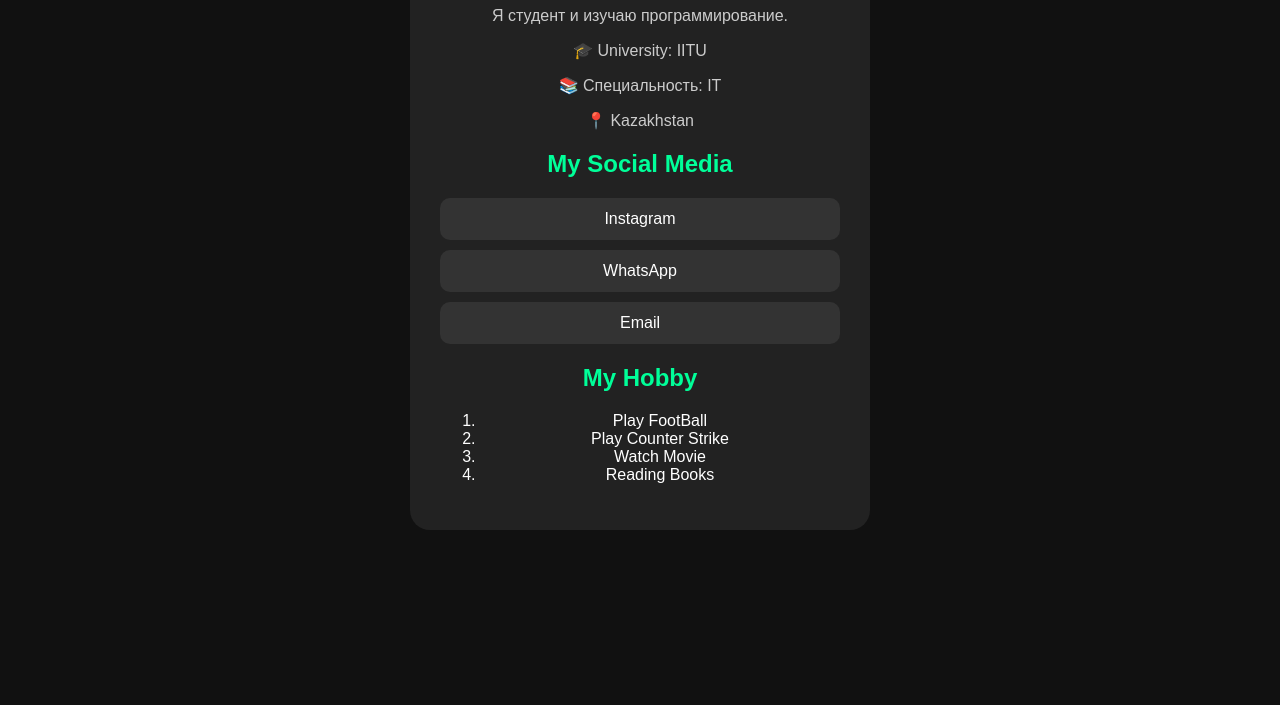
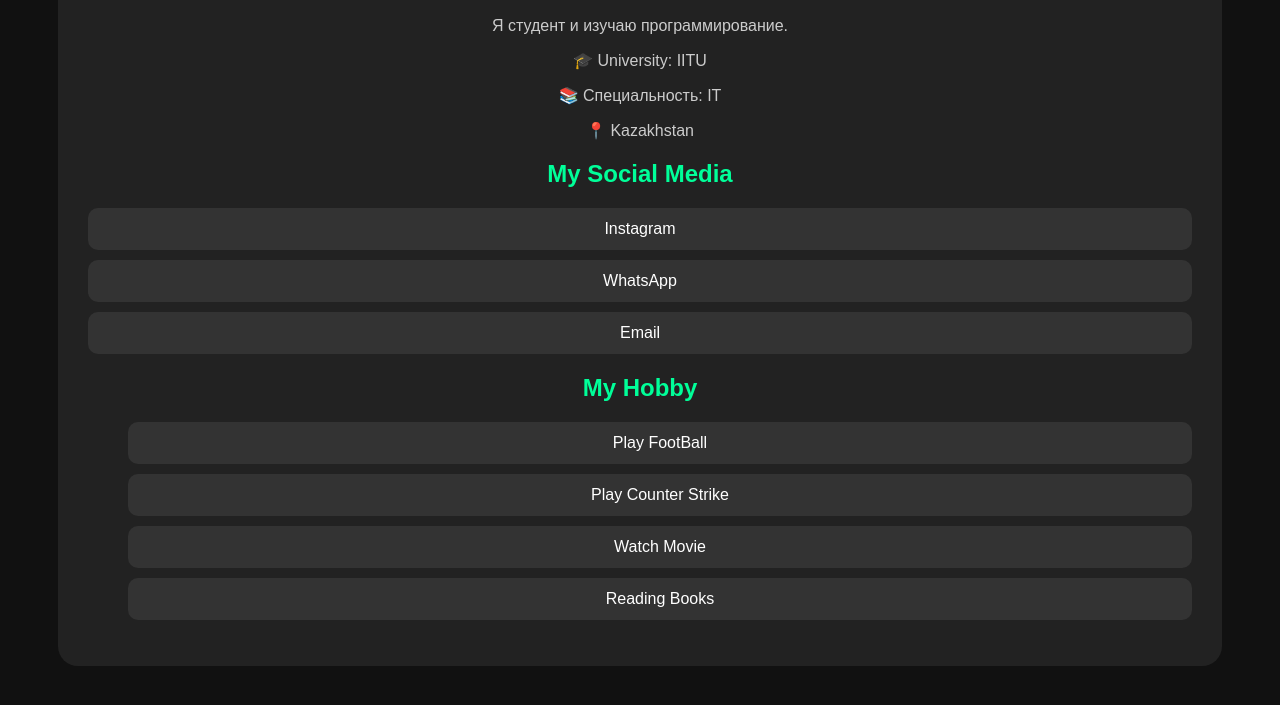
Before and after one commit to akzhigitkuntemir-debug/Akzhigit, a plain HTML site: page index.html in a window 1280 px wide. Shown: the part 215-920 px from the top of the page. Before the commit the page ends 800 px from the top, so only its background shows below. Drawn offline with Linux system fonts and the light colour scheme.

Commit message:
Add files via upload

```diff
--- a/index.css
+++ b/index.css
@@ -3,12 +3,12 @@ body {
     color: white;
     font-family: Arial, sans-serif;
     text-align: center;
-    padding: 40px;
+    padding: 50px;
 }
 
 .card {
     background: #222;
-    max-width: 400px;
+    max-width: 1200px;
     margin: auto;
     padding: 30px;
     border-radius: 20px;
@@ -39,3 +39,12 @@ a {
 a:hover {
     background: #444;
 }
+li{
+       display: block;
+    background: #333;
+    color: white;
+    text-decoration: none;
+    padding: 12px;
+    margin: 10px 0;
+    border-radius: 10px;
+}
```
